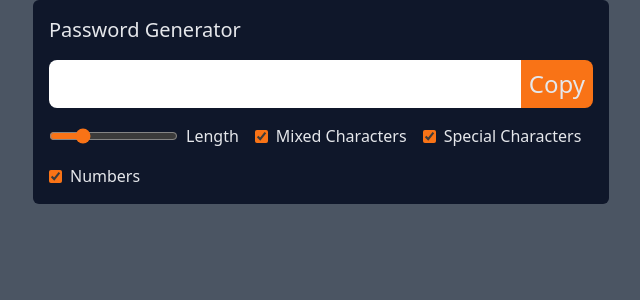
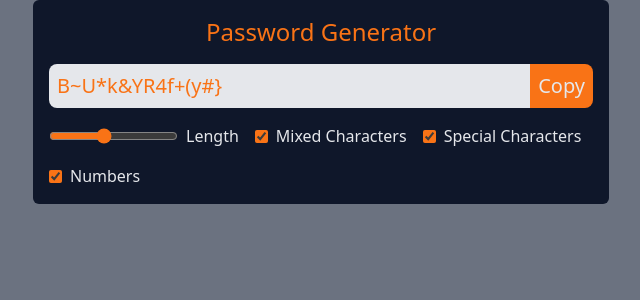
Before and after one commit to taraksh01/passwordGenerator, a React (Vite) app: page / in a window 1280 px wide. Shown: the top 300 px of the page, without its empty margins (319-959 px from the left). Built offline with nearby package versions, Linux system fonts and the light colour scheme.

Commit message:
Created generatePassword function

```diff
--- a/src/App.js
+++ b/src/App.js
@@ -1,4 +1,4 @@
-import { useState } from "react";
+import { useCallback, useEffect, useState } from "react";
 const App = () => {
   const [length, setLength] = useState(16);
   const [mixedCharacter, setMixedCharacter] = useState(true);
@@ -7,16 +7,38 @@ const App = () => {
     useState(true);
   const [password, setPassword] = useState();
 
+  const generatePassword = useCallback(() => {
+    let generatedPassword = "";
+    let characters = "abcdefghijklmnopqrstuvwxyz";
+    if (mixedCharacter) characters += "ABCDEFGHIJKLMNOPQRSTUVWXYZ";
+    if (includeNumbers) characters += "0123456789";
+    if (setIncludesNumbers) characters += "~!@#$%^&*()-+{}[]/|.,;?=_";
+
+    for (let i = 0; i < length; i++) {
+      generatedPassword += characters.charAt(
+        Math.round(Math.random() * characters.length)
+      );
+    }
+
+    setPassword(generatedPassword);
+  }, [length, mixedCharacter, includeNumbers, includeSpecialCharacters]);
+
+  useEffect(() => {
+    generatePassword();
+  }, [length, mixedCharacter, includeNumbers, includeSpecialCharacters]);
+
   return (
-    <main className="bg-gray-600 text-gray-200 h-screen w-screen">
-      <div className="bg-slate-900 max-w-xl rounded-md mx-auto p-4 ">
-        <h1 className="text-xl">Password Generator</h1>
-        <div className="flex my-4 text-2xl">
+    <main className="bg-gray-500 text-gray-200 h-screen w-screen">
+      <div className="bg-slate-900 max-w-xl rounded-md mx-auto p-4">
+        <h1 className="text-2xl text-orange-500 flex justify-center">
+          Password Generator
+        </h1>
+        <div className="flex my-4 text-xl">
           <input
             type="text"
             value={password}
             readOnly
-            className="w-full rounded-l-lg outline-none text-orange-500 p-2"
+            className="w-full rounded-l-lg outline-none text-orange-500 bg-gray-200 p-2"
           />
           <button className="outline-none bg-orange-500 rounded-r-lg p-2 shrink-0">
             Copy
@@ -27,7 +49,7 @@ const App = () => {
             <input
               type="range"
               min={6}
-              max={50}
+              max={30}
               value={length}
               onChange={(e) => setLength(e.target.value)}
               className="bg-orange-500 cursor-pointer accent-orange-500"
```
